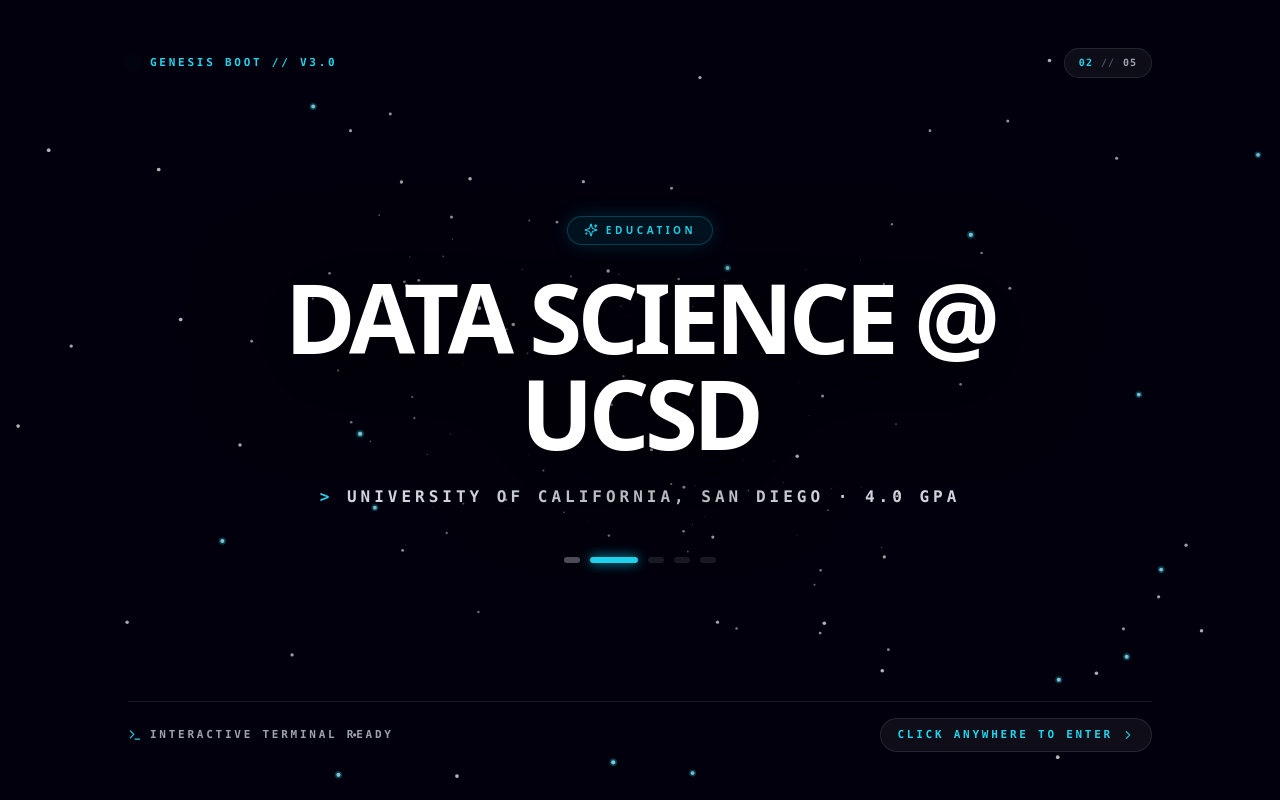
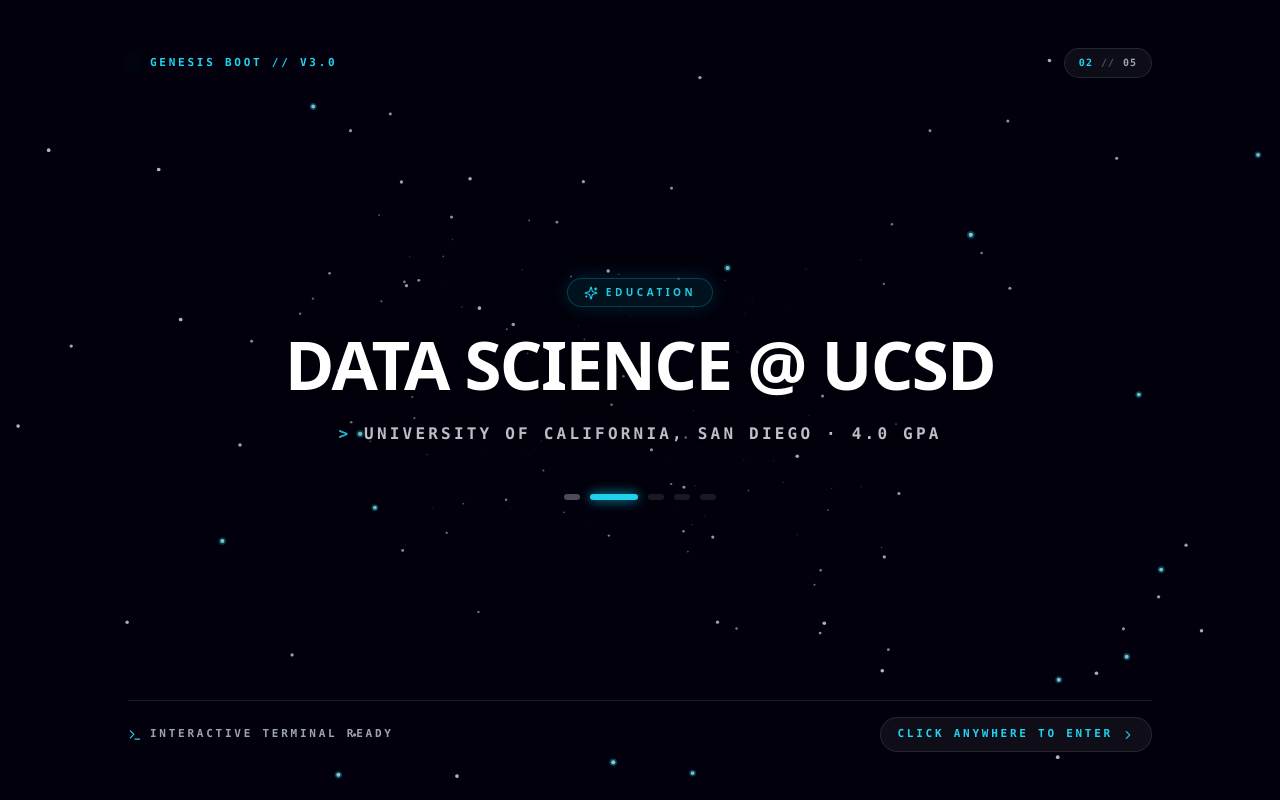
Before and after one commit to CapMorningStar/portfolio, a Next.js app: page / in a window 1280 px wide. Shown: the top 800 px of the page. Built offline with nearby package versions, Linux system fonts and the light colour scheme.

Commit message:
style: ensure all intro headlines fit cleanly on a single row without line wrapping

```diff
--- a/src/components/IntroOverlay.tsx
+++ b/src/components/IntroOverlay.tsx
@@ -141,7 +141,7 @@ export function IntroOverlay() {
     };
   }, [isVisible]);
 
-  // Word Matrix Step Sequencer (Only runs once matrix phase begins)
+  // Word Matrix Step Sequencer
   useEffect(() => {
     if (!isVisible || phase !== 'matrix') return;
 
@@ -196,7 +196,7 @@ export function IntroOverlay() {
       ctx.fillStyle = '#02000c';
       ctx.fillRect(0, 0, width, height);
 
-      // 1. Render Background Warp Stars (Subtle)
+      // 1. Render Background Warp Stars
       if (phase === 'matrix' || phase === 'detonation') {
         backgroundStars.current.forEach((star) => {
           star.z -= isExiting ? 28 : star.speed;
@@ -236,7 +236,7 @@ export function IntroOverlay() {
         explosionParticles.current.forEach((p) => {
           p.x += p.vx;
           p.y += p.vy;
-          p.vx *= 0.96; // drag
+          p.vx *= 0.96;
           p.vy *= 0.96;
           p.alpha -= p.decay;
 
@@ -305,7 +305,7 @@ export function IntroOverlay() {
                       ],
                     }
                   : {
-                      scale: [1.2, 0.1], // Violent compression before explosion
+                      scale: [1.2, 0.1],
                       opacity: [1, 1],
                       boxShadow: '0 0 120px #ffffff, 0 0 200px #00f0ff',
                     }
@@ -408,8 +408,8 @@ export function IntroOverlay() {
             </div>
           </motion.div>
 
-          {/* CENTER: Identity & Credential Matrix */}
-          <div className="relative z-10 text-center max-w-4xl px-4 my-auto">
+          {/* CENTER: Identity & Credential Matrix (Single Clean Row Always) */}
+          <div className="relative z-10 text-center max-w-5xl px-4 my-auto w-full">
             <AnimatePresence mode="wait">
               <motion.div
                 key={currentIndex}
@@ -417,7 +417,7 @@ export function IntroOverlay() {
                 animate={{ opacity: 1, y: 0, scale: 1 }}
                 exit={{ opacity: 0, y: -30, scale: 1.04 }}
                 transition={{ duration: 0.5, ease: [0.16, 1, 0.3, 1] }}
-                className="flex flex-col items-center"
+                className="flex flex-col items-center w-full"
               >
                 {/* Tag Badge */}
                 <div className="inline-flex items-center gap-2 px-4 py-1.5 rounded-full bg-cyan-500/10 border border-cyan-500/30 text-cyan-400 text-[10px] font-black uppercase tracking-[0.35em] mb-6 backdrop-blur-md shadow-[0_0_20px_rgba(6,182,212,0.2)]">
@@ -425,13 +425,13 @@ export function IntroOverlay() {
                   <span>{current.tag}</span>
                 </div>
 
-                {/* Main Headline */}
-                <h1 className="text-4xl sm:text-6xl md:text-7xl lg:text-8xl font-black uppercase tracking-tighter text-white leading-none mb-4 drop-shadow-[0_15px_50px_rgba(0,0,0,1)]">
+                {/* Main Headline (Strictly 1 Single Row With Responsive Auto Sizing) */}
+                <h1 className="text-3xl sm:text-5xl md:text-6xl lg:text-[4.2rem] font-black uppercase tracking-tight text-white leading-none mb-4 drop-shadow-[0_15px_50px_rgba(0,0,0,1)] whitespace-nowrap overflow-hidden">
                   {current.text}
                 </h1>
 
                 {/* Subtitle */}
-                <p className="text-xs sm:text-sm md:text-base font-mono font-bold tracking-[0.25em] text-gray-300 uppercase mt-2">
+                <p className="text-xs sm:text-sm md:text-base font-mono font-bold tracking-[0.2em] text-gray-300 uppercase mt-2 whitespace-nowrap">
                   <span className="text-cyan-400">&gt; </span>
                   {current.subtitle}
                 </p>
```
